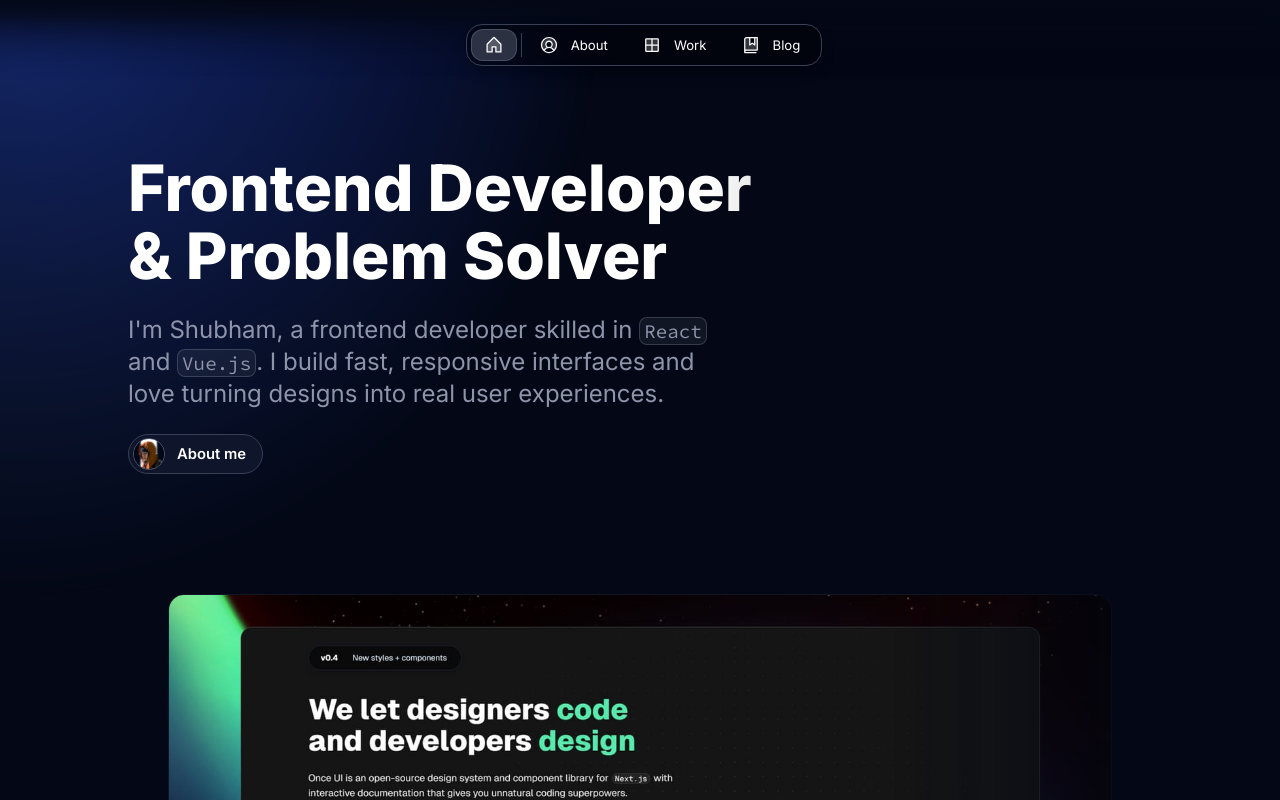
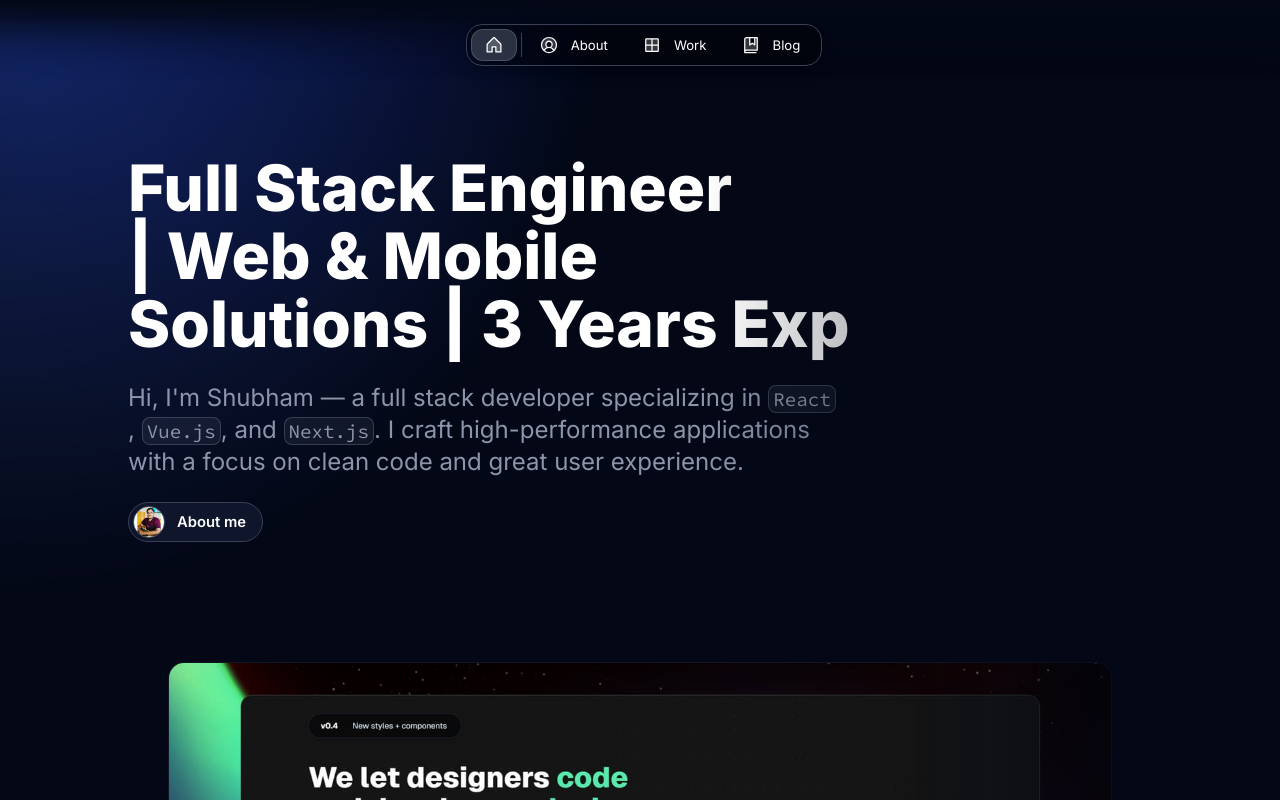
Before and after one commit to Shubham20002/shubham_patil, a Next.js app: page / in a window 1280 px wide. Shown: the top 800 px of the page. Built offline with nearby package versions, Linux system fonts and the light colour scheme.

Commit message:
profile photo added

```diff
--- a/src/app/resources/content.js
+++ b/src/app/resources/content.js
@@ -6,9 +6,9 @@ const person = {
   get name() {
     return `${this.firstName} ${this.lastName}`;
   },
-  role: "Frontend Developer",
-  avatar: "/images/avatar.jpg",
-  location: "Asia/Kolkata",
+  role: "Fullstack Developer",
+  avatar: "/images/shubham.jpg",
+  location: "Pune",
   languages: ["English", "Hindi", "Marathi"],
 };
 
@@ -17,7 +17,7 @@ const newsletter = {
   title: <>Subscribe to {person.firstName}'s Newsletter</>,
   description: (
     <>
-      I write about frontend development, web performance, and the latest in tech.
+      I write about Fullstack development, web performance, and the latest in tech.
     </>
   ),
 };
@@ -49,12 +49,13 @@ const home = {
   label: "Home",
   title: `${person.name}'s Portfolio`,
   description: `Portfolio website showcasing my work as a ${person.role}`,
-  headline: <>Frontend Developer & Problem Solver</>,
+  headline: <>Full Stack Engineer | Web & Mobile Solutions | 3 Years Exp</>,
   subline: (
     <>
-      I'm Shubham, a frontend developer skilled in <InlineCode>React</InlineCode> and <InlineCode>Vue.js</InlineCode>.
-      I build fast, responsive interfaces and love turning designs into real user experiences.
-    </>
+  Hi, I'm Shubham — a full stack developer specializing in <InlineCode>React</InlineCode>, <InlineCode>Vue.js</InlineCode>, and <InlineCode>Next.js</InlineCode>.
+  I craft high-performance applications with a focus on clean code and great user experience.
+</>
+
   ),
 };
 
@@ -78,8 +79,9 @@ const about = {
     title: "Introduction",
     description: (
       <>
-        Shubham is a Pune-based frontend developer passionate about building interactive and user-friendly web
-        applications. Skilled in React and Vue, he focuses on performance, clean code, and seamless user experiences.
+        Hi, I'm Shubham Patil, a passionate Full Stack Developer with 3 years of hands-on experience in building dynamic and scalable web and mobile applications.
+I specialize in frontend technologies like HTML, CSS, JavaScript, Bootstrap, TailwindCSS, ReactJS, VueJS, and NextJS, while also being proficient in backend development using NodeJS, ExpressJS, and Firestore.
+With a strong foundation in both web and mobile platforms (including React Native), I love crafting seamless user experiences and efficient backend architectures. I'm always excited to take on new challenges and bring innovative ideas to life!
       </>
     ),
   },
```
Also changed, not shown: public/images/Shubham.jpg (added), public/images/avatar.jpg (deleted).
